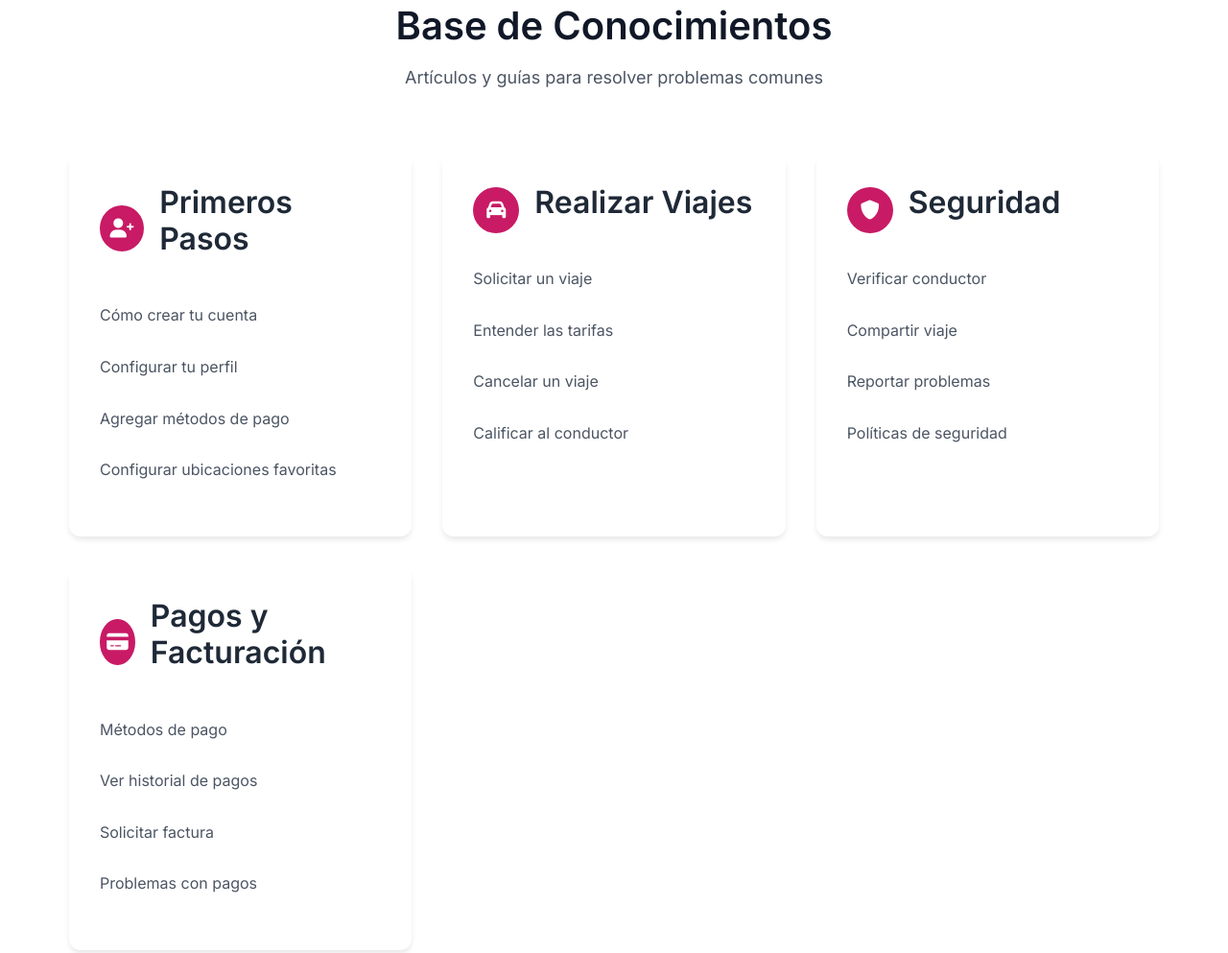
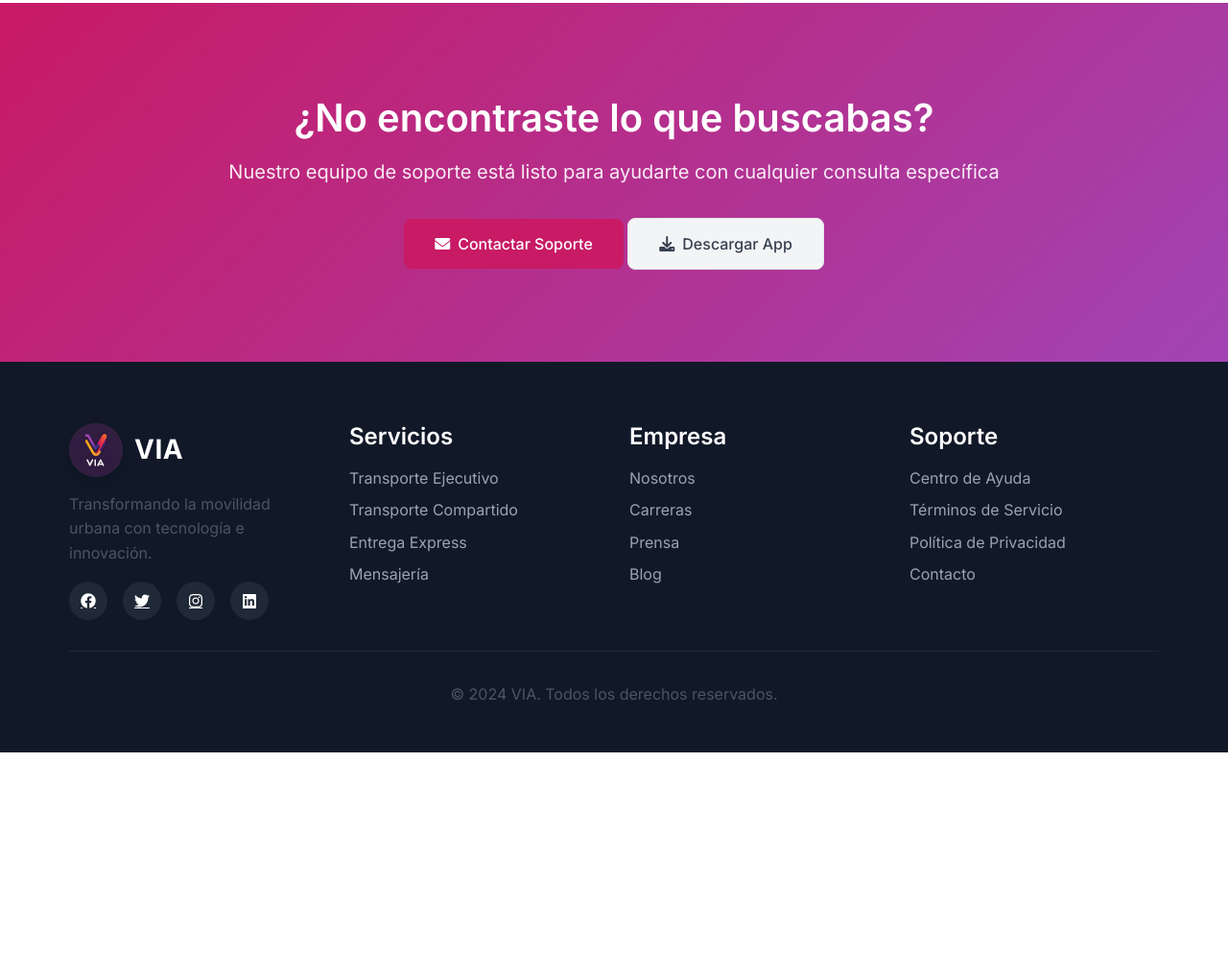
Before and after one commit to Parquita/via, a website: page public/ayuda.html in a window 1280 px wide. Shown: the part 3306-4299 px from the top of the page at 96% size. After the commit the page ends 4090 px from the top, so only its background shows below. Drawn offline with Linux system fonts and the light colour scheme.

Commit message:
p(base fuera)

```diff
--- a/public/ayuda.html
+++ b/public/ayuda.html
@@ -142,7 +142,7 @@
           <div class="channel-availability">
             <span class="availability-badge">Disponible 24/7</span>
           </div>
-          <a href="#" class="btn-primary">Iniciar Chat</a>
+          <a href="https://media.tenor.com/u6002ayqdi4AAAAM/good-morning.gif" class="btn-primary">Iniciar Chat</a>
         </div>
         <div class="channel-card">
           <div class="channel-icon">
@@ -175,67 +175,7 @@
           <div class="channel-availability">
             <span class="availability-badge">Siempre Disponible</span>
           </div>
-          <a href="#" class="btn-primary">Abrir App</a>
-        </div>
-      </div>
-    </div>
-  </section>
-  <br><br><br>
-  <!-- Base de Conocimientos Section -->
-  <section class="knowledge-base">
-    <div class="container">
-      <div class="section-header">
-        <h2>Base de Conocimientos</h2>
-        <p>Artículos y guías para resolver problemas comunes</p>
-      </div>
-      <div class="knowledge-grid">
-        <div class="knowledge-category">
-          <div class="category-header">
-            <i class="fas fa-user-plus"></i>
-            <h3>Primeros Pasos</h3>
-          </div>
-          <ul class="knowledge-links">
-            <li><a href="#">Cómo crear tu cuenta</a></li>
-            <li><a href="#">Configurar tu perfil</a></li>
-            <li><a href="#">Agregar métodos de pago</a></li>
-            <li><a href="#">Configurar ubicaciones favoritas</a></li>
-          </ul>
-        </div>
-        <div class="knowledge-category">
-          <div class="category-header">
-            <i class="fas fa-car"></i>
-            <h3>Realizar Viajes</h3>
-          </div>
-          <ul class="knowledge-links">
-            <li><a href="#">Solicitar un viaje</a></li>
-            <li><a href="#">Entender las tarifas</a></li>
-            <li><a href="#">Cancelar un viaje</a></li>
-            <li><a href="#">Calificar al conductor</a></li>
-          </ul>
-        </div>
-        <div class="knowledge-category">
-          <div class="category-header">
-            <i class="fas fa-shield-alt"></i>
-            <h3>Seguridad</h3>
-          </div>
-          <ul class="knowledge-links">
-            <li><a href="#">Verificar conductor</a></li>
-            <li><a href="#">Compartir viaje</a></li>
-            <li><a href="#">Reportar problemas</a></li>
-            <li><a href="#">Políticas de seguridad</a></li>
-          </ul>
-        </div>
-        <div class="knowledge-category">
-          <div class="category-header">
-            <i class="fas fa-credit-card"></i>
-            <h3>Pagos y Facturación</h3>
-          </div>
-          <ul class="knowledge-links">
-            <li><a href="#">Métodos de pago</a></li>
-            <li><a href="#">Ver historial de pagos</a></li>
-            <li><a href="#">Solicitar factura</a></li>
-            <li><a href="#">Problemas con pagos</a></li>
-          </ul>
+          <a href="https://media.tenor.com/u6002ayqdi4AAAAM/good-morning.gif" class="btn-primary">Abrir App</a>
         </div>
       </div>
     </div>
```
